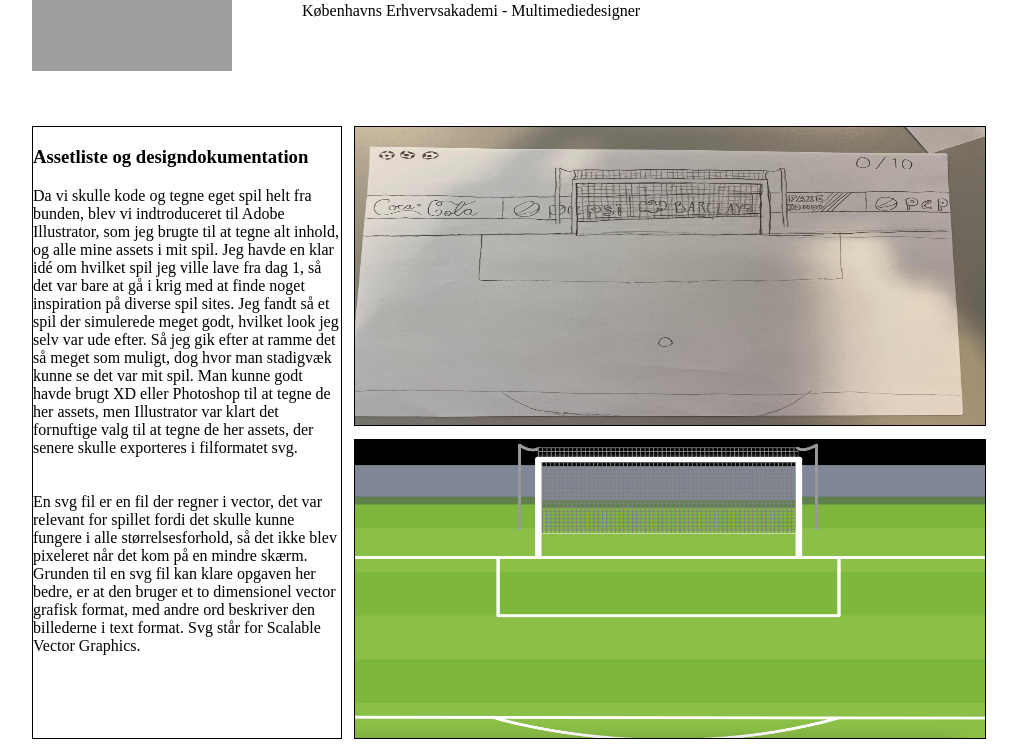
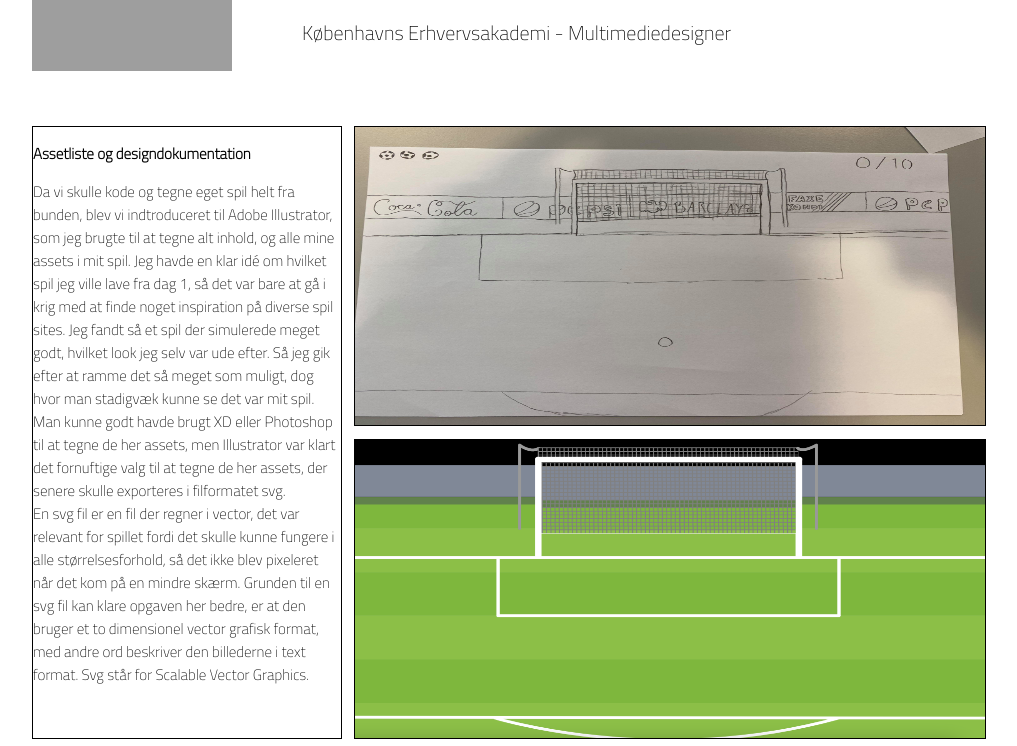
Before and after one commit to marconyborg/Portfolio, a plain HTML site: page tema4.html in a window 1280 px wide. Shown: the part 193-939 px from the top of the page, without its empty margins (256-1273 px from the left). Drawn offline with Linux system fonts and the light colour scheme; grey boxes are pictures that could not be loaded.

Commit message:
font ændret

```diff
--- a/ommig.css
+++ b/ommig.css
@@ -1,3 +1,16 @@
+.text {
+    font-family: 'Titillium Web', sans-serif;
+}
+
+p,
+h3 {
+    font-size: 15px;
+}
+
+header p {
+    font-size: 20px;
+}
+
 body {
     margin-left: 22.5vw;
     margin-right: 22.5vw;
--- a/portfolio.css
+++ b/portfolio.css
@@ -1,3 +1,7 @@
+.text {
+    font-family: 'Titillium Web', sans-serif;
+}
+
 body {
     margin-left: 22.5vw;
     margin-right: 22.5vw;
--- a/style.css
+++ b/style.css
@@ -30,6 +30,10 @@ nav {
 
 
 /*Main*/
+
+.text {
+    font-family: 'Titillium Web', sans-serif;
+}
 
 #fotocontainer {
     display: grid;
--- a/tema2.css
+++ b/tema2.css
@@ -1,3 +1,16 @@
+.text {
+    font-family: 'Titillium Web', sans-serif;
+}
+
+p,
+h3 {
+    font-size: 15px;
+}
+
+header p {
+    font-size: 20px;
+}
+
 body {
     margin-left: 22.5vw;
     margin-right: 22.5vw;
--- a/tema3.css
+++ b/tema3.css
@@ -1,3 +1,16 @@
+.text {
+    font-family: 'Titillium Web', sans-serif;
+}
+
+p,
+h3 {
+    font-size: 15px;
+}
+
+header p {
+    font-size: 20px;
+}
+
 body {
     margin-left: 22.5vw;
     margin-right: 22.5vw;
--- a/tema4.css
+++ b/tema4.css
@@ -1,3 +1,16 @@
+.text {
+    font-family: 'Titillium Web', sans-serif;
+}
+
+p,
+h3 {
+    font-size: 15px;
+}
+
+header p {
+    font-size: 20px;
+}
+
 body {
     margin-left: 22.5vw;
     margin-right: 22.5vw;
--- a/tema4.html
+++ b/tema4.html
@@ -6,6 +6,8 @@
     <meta name="viewport" content="width=device-width, initial-scale=1.0">
     <title>Grundlæggende Animation</title>
     <link rel="stylesheet" href="tema4.css">
+    <link rel="preconnect" href="https://fonts.gstatic.com">
+    <link href="https://fonts.googleapis.com/css2?family=Titillium+Web:wght@200&display=swap" rel="stylesheet">
 </head>
 
 <body>
@@ -33,10 +35,8 @@
         <div id="fotocontainer1">
             <div id="hvem">
                 <h3 class="text">Assetliste og designdokumentation</h3>
-                <p>
+                <p class="text">
                     Da vi skulle kode og tegne eget spil helt fra bunden, blev vi indtroduceret til Adobe Illustrator, som jeg brugte til at tegne alt inhold, og alle mine assets i mit spil. Jeg havde en klar idé om hvilket spil jeg ville lave fra dag 1, så det var bare at gå i krig med at finde noget inspiration på diverse spil sites. Jeg fandt så et spil der simulerede meget godt, hvilket look jeg selv var ude efter. Så jeg gik efter at ramme det så meget som muligt, dog hvor man stadigvæk kunne se det var mit spil. Man kunne godt havde brugt XD eller Photoshop til at tegne de her assets, men Illustrator var klart det fornuftige valg til at tegne de her assets, der senere skulle exporteres i filformatet svg.
-                    <br>
-                    <br>
                     <br>
                     En svg fil er en fil der regner i vector, det var relevant for spillet fordi det skulle kunne fungere i alle størrelsesforhold, så det ikke blev pixeleret når det kom på en mindre skærm. Grunden til en svg fil kan klare opgaven her bedre, er at den bruger et to dimensionel vector grafisk format, med andre ord beskriver den billederne i text format. Svg står for Scalable Vector Graphics.
                 </p>
--- a/tema5.css
+++ b/tema5.css
@@ -1,3 +1,16 @@
+.text {
+    font-family: 'Titillium Web', sans-serif;
+}
+
+p,
+h3 {
+    font-size: 15px;
+}
+
+header p {
+    font-size: 20px;
+}
+
 body {
     margin-left: 22.5vw;
     margin-right: 22.5vw;
@@ -117,7 +130,7 @@ header {
     #fotocontainer2 {
         display: grid;
         grid-template-columns: 230px 230px 230px;
-        grid-template-rows: 360px 360px;
+        grid-template-rows: auto auto;
         margin-top: 4vw;
         grid-gap: 1vw;
         margin-bottom: 5vw;
```
Also changed, not shown: index.html (+4 -2 lines), ommig.html (+2 -0 lines), portfolio.html (+4 -2 lines), tema2.html (+2 -0 lines), tema3.html (+2 -0 lines), tema5.html (+2 -0 lines).
